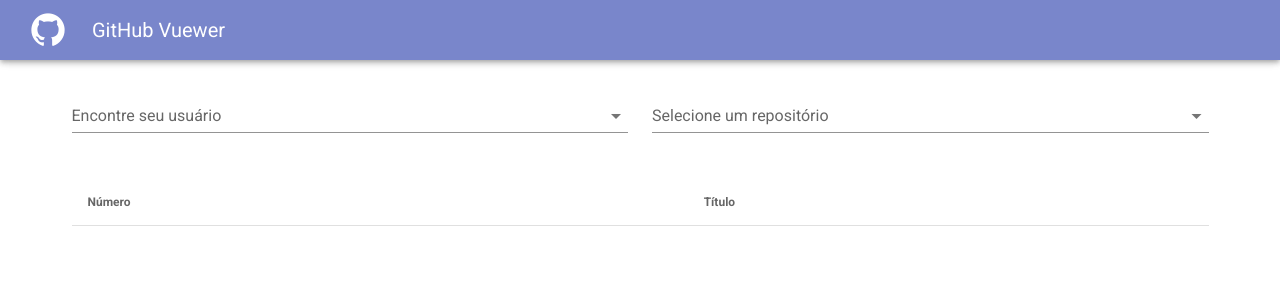
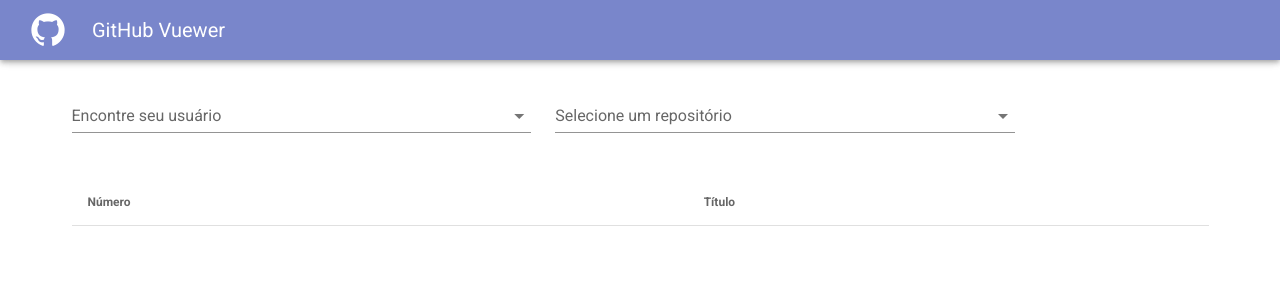
Before and after one commit to fernandalizs/github_viewer, a Vue app: page / in a window 1280 px wide. Shown: the top 300 px of the page. Built offline with nearby package versions, Linux system fonts and the light colour scheme.

Commit message:
add avatar

```diff
--- a/src/components/GithubRepos.vue
+++ b/src/components/GithubRepos.vue
@@ -1,7 +1,10 @@
 <template>
   <v-container>
     <v-row class="text-center">
-      <v-col cols="6">
+      <v-col cols="2" v-if="user">
+        <v-avatar><img :src="avatar"></v-avatar>
+      </v-col>
+      <v-col cols="5">
         <v-autocomplete
           v-model="user"
           label="Encontre seu usuário"
@@ -11,7 +14,7 @@
           item-text="login"
         />
       </v-col>
-      <v-col cols="6">
+      <v-col cols="5">
         <v-select
           v-model="repo"
           :items="repolist"
@@ -38,13 +41,15 @@
       userlist: [],
       repolist: [],
       userloading: false,
-      repoloading: false
+      repoloading: false,
+      avatar: null
     }),
     methods: {
       searchUsersGithub: debouncerDecorator(async function () {
         this.userloading = true
         const data = await api.searchUsers(this.usersearch)
         this.userlist = data.items
+        this.avatar = this.userlist.map(user => user.avatar_url)
         this.userloading = false
       }, 500),
       async listRepository() {
```
